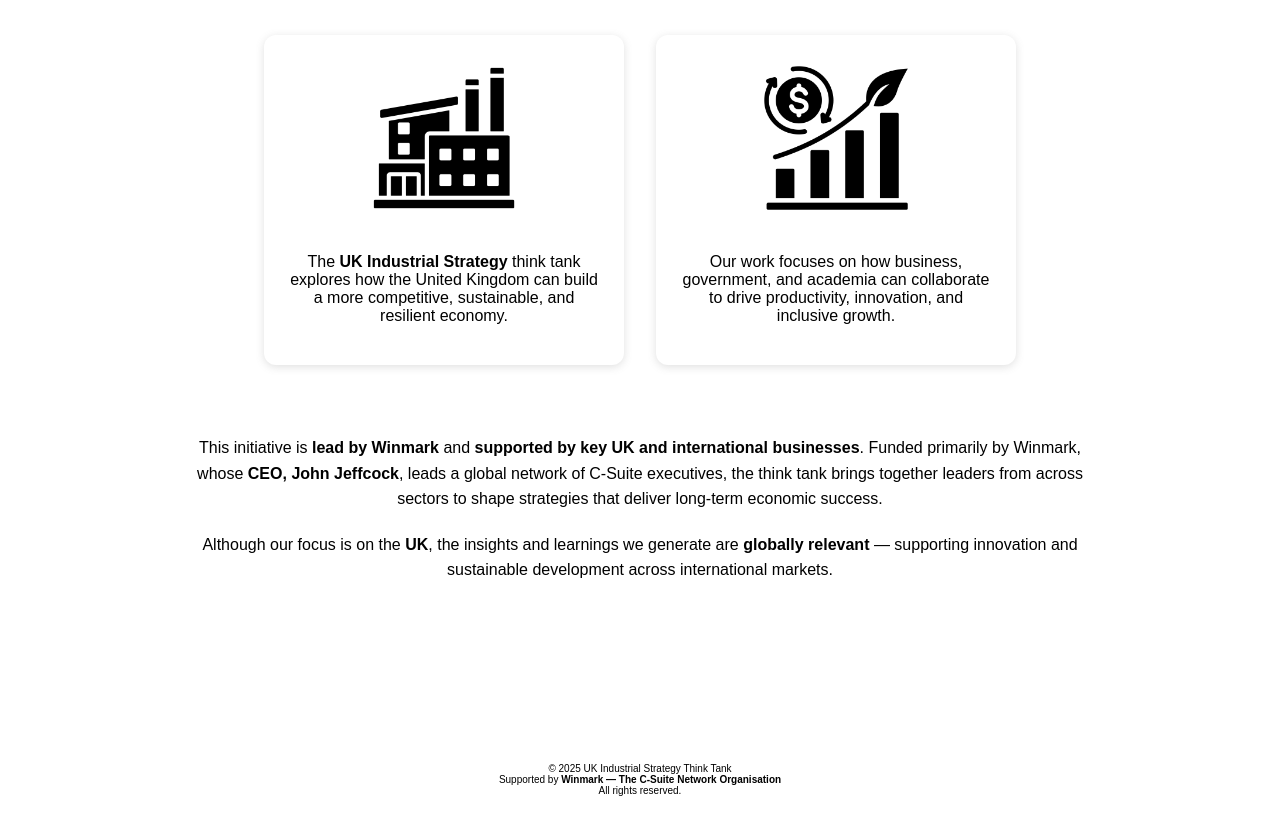
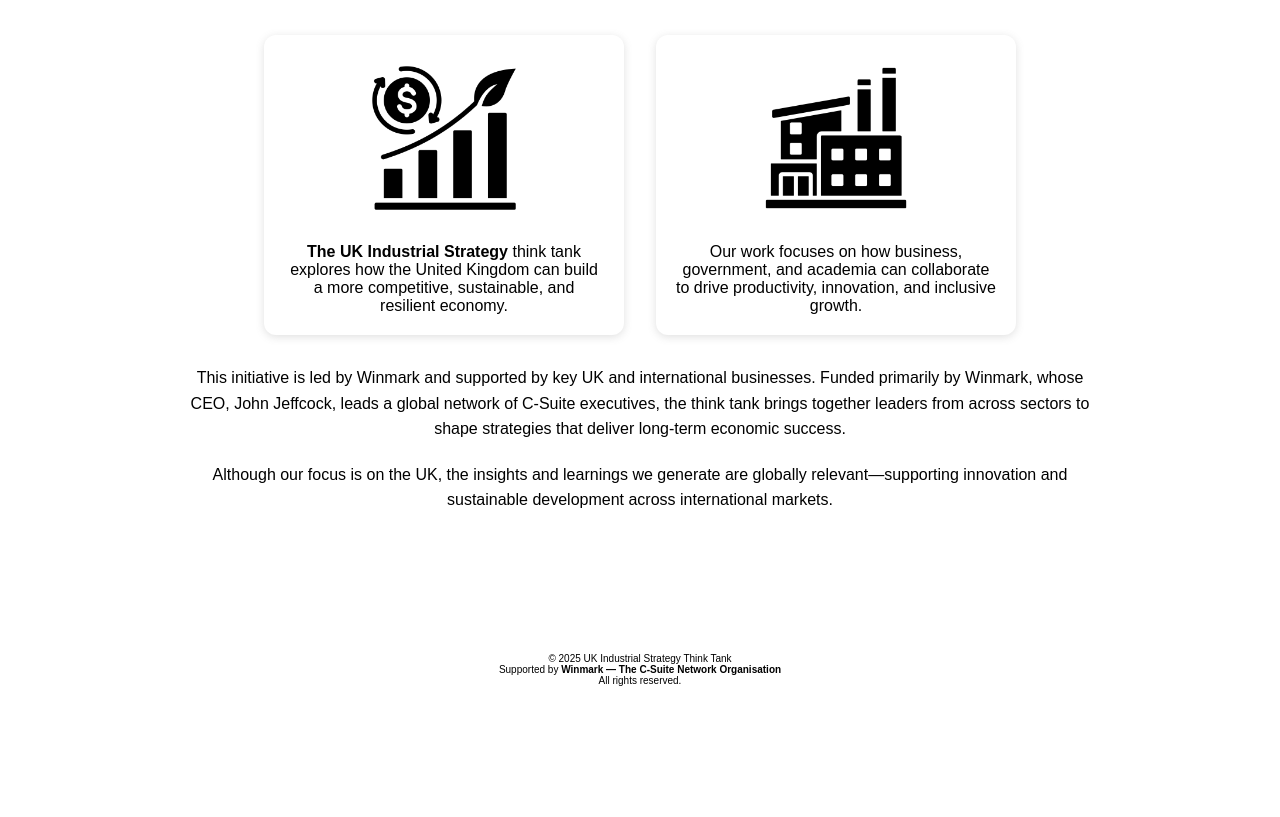
Before and after one commit to terianataylor00/UK-Industrial-Strategy, a plain HTML site: page index.html in a window 1280 px wide. Shown: the part 1020-1837 px from the top of the page. After the commit the page ends 1727 px from the top, so only its background shows below. Drawn offline with Linux system fonts and the light colour scheme.

Commit message:
Update index.html

```diff
--- a/index.html
+++ b/index.html
@@ -3,7 +3,7 @@
 <head>
   <meta charset="UTF-8">
   <meta name="viewport" content="width=device-width, initial-scale=1.0">
-  <link rel="stylesheet" href="style.css?v=1">
+  <link rel="stylesheet" href="style.css?v=2">
   <title>Home</title>
 
   <link rel="preconnect" href="https://fonts.googleapis.com">
@@ -23,8 +23,8 @@
       <a href="./index.html" class="nav-btn">Home</a>
       <a href="./about-us.html" class="nav-btn">About Us</a>
       <a href="./benefits.html" class="nav-btn">Benefits</a>
+      <a href="./research.html" class="nav-btn">Research & Publications</a>
       <a href="./partners.html" class="nav-btn">Partners</a>
-      <a href="./research.html" class="nav-btn">Research & Partners</a>
       <a href="./contact-us.html" class="nav-btn">Contact Us</a>
     </div>
   </header>
@@ -38,31 +38,26 @@
       </div>
     </div>
 
-    <div class="container" id="home-container">
-
+    <section class="home-section">
+      <div class="home-section-inner">
         <div class="home-cards">
-          <section class="card-section">
-            <img src="./images/industrial-park.png" alt="Industrial Picture">
-            <p class="home-card1">The <strong>UK Industrial Strategy</strong> think tank explores how the United Kingdom can build a more competitive, sustainable, and resilient economy.</p>
-          </section>
-
-          <section class="card-section">
-            <img src="./images/sustainability.png" alt="Industrial Sustainability">
-            <p class="home-card2">Our work focuses on how business, government, and academia can collaborate to drive productivity, innovation, and inclusive growth.</p>
-          </section>
+          <div class="card-section">
+            <img src="./images/sustainability.png" alt="Industrial Strategy icon">
+            <p><strong>The UK Industrial Strategy</strong> think tank explores how the United Kingdom can build a more competitive, sustainable, and resilient economy.</p>
+          </div>
+          <div class="card-section">
+            <img src="./images/industrial-park.png" alt="Growth icon">
+            <p>Our work focuses on how business, government, and academia can collaborate to drive productivity, innovation, and inclusive growth.</p>
+          </div>
         </div>
 
         <div class="main-content">
-          <p class="home-p1">This initiative is <strong>lead by Winmark</strong> and <strong>supported by key UK and international businesses</strong>. Funded primarily by Winmark, whose
-            <strong>CEO, John Jeffcock</strong>, leads a global network of C-Suite executives, the think tank brings together leaders from across sectors to shape
-            strategies that deliver long-term economic success.
-          </p>
-          <p class="home-p2">Although our focus is on the <strong>UK</strong>, the insights and learnings we generate are <strong>globally relevant</strong> &#8212 supporting innovation and sustainable
-            development across international markets.
-          </p>
+          <p class="m1">This initiative is led by Winmark and supported by key UK and international businesses. Funded primarily by Winmark, whose CEO, John Jeffcock, leads a global network of C-Suite executives, the think tank brings together leaders from across sectors to shape strategies that deliver long-term economic success.</p>
+          <p class="m2">Although our focus is on the UK, the insights and learnings we generate are globally relevant—supporting innovation and sustainable development across international markets.</p>
         </div>
+      </div>
+    </section>
 
-    </div>
 
   </main>
 
```
